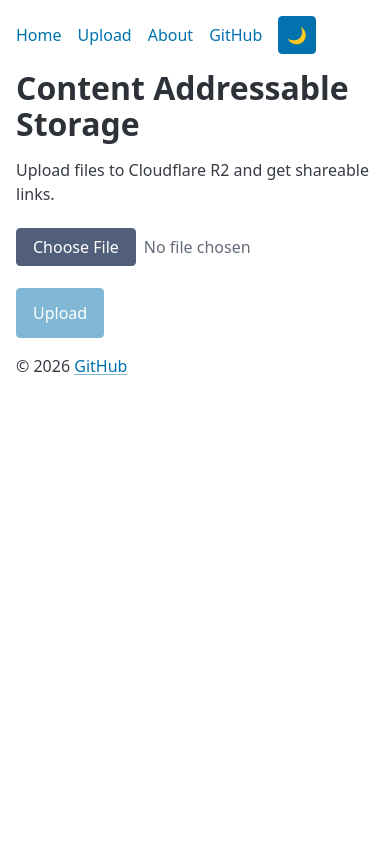
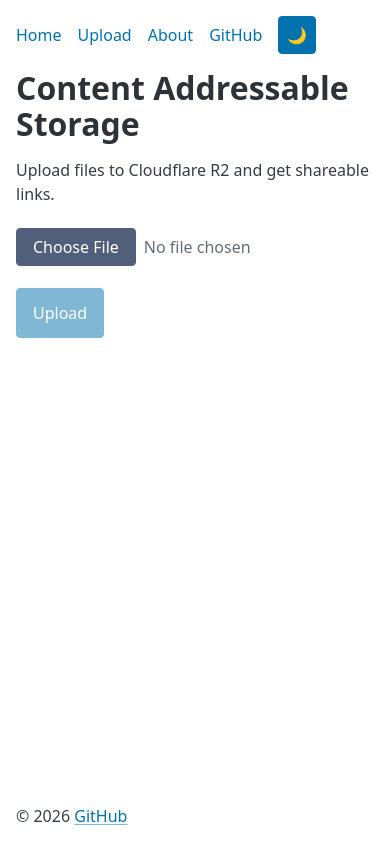
Before and after one commit to pyoner/cas, a SvelteKit app: page / in a window 390 px wide. Built offline with nearby package versions, Linux system fonts and the light colour scheme.

Commit message:
style(+layout.svelte): add global styles to set body as flex container with column and ensure footer stays at the bottom for improved page layout and responsiveness

```diff
--- a/src/routes/+layout.svelte
+++ b/src/routes/+layout.svelte
@@ -75,3 +75,15 @@
 		>
 	</p>
 </footer>
+
+<style>
+	:global(body) {
+		display: flex;
+		flex-direction: column;
+		min-height: 100vh;
+	}
+
+	footer {
+		margin-top: auto;
+	}
+</style>
```
